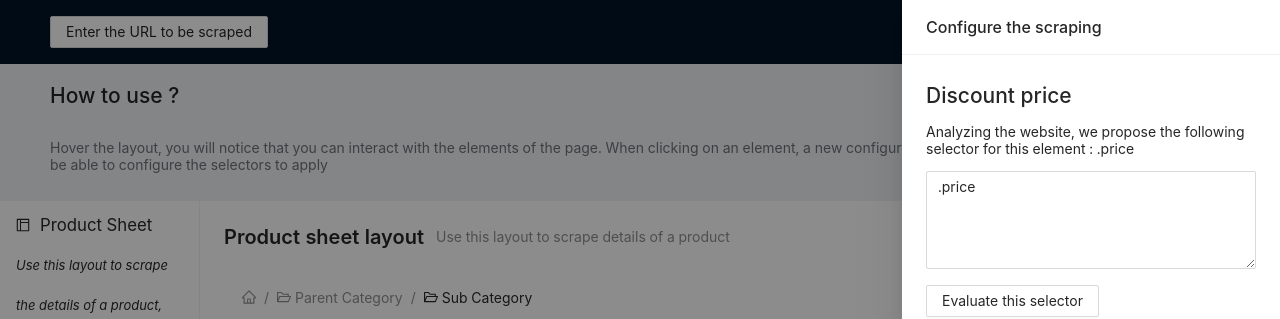
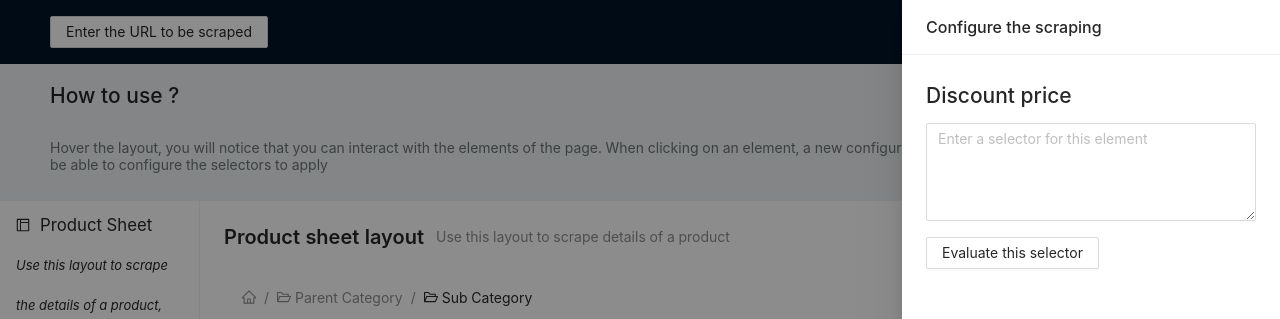
Before and after one commit to Humans-and-Tech/nocode_scraping, a React (Create React App) app in the folder frontend/: page / in a window 1280 px wide. Both pictures are taken after a click on the item "Discount price". Shown: the top 319 px of the page. Built offline with nearby package versions, Linux system fonts and the light colour scheme; no server answers.

Commit message:
feat: 🎸 receive proposals from the backend

```diff
--- a/frontend/src/components/Configurator/FieldConfigurator.tsx
+++ b/frontend/src/components/Configurator/FieldConfigurator.tsx
@@ -1,9 +1,12 @@
-import React, { useState } from "react";
+import React, { useState, useContext } from "react";
 import { Drawer, Input, Button, Space } from "antd";
 import { CheckCircleOutlined } from "@ant-design/icons";
 import { useTranslation } from "react-i18next";
 import { useEffect } from "react";
+import { Socket } from "socket.io-client";
 
+import { SocketContext } from "../../socket";
+import { emit, propose } from '../../socket/events';
 import { ScrapingElement } from "../../interfaces";
 
 const { TextArea } = Input;
@@ -17,11 +20,11 @@ const Configurator = ({
 
   const [isDrawerOpen, setIsDrawerOpen] = useState<boolean>(false);
 
-  const [proposal, setProposal] = useState<string | undefined>(undefined);
-
   const [evaluation, setEvaluation] = useState<string | undefined>(undefined);
 
   const [selector, setSelector] = useState<string | undefined>(undefined);
+
+  const socket = useContext<Socket>(SocketContext);
 
   const toggleDrawer = (): void => {
     setIsDrawerOpen(!isDrawerOpen);
@@ -31,22 +34,30 @@ const Configurator = ({
     e: React.ChangeEvent<HTMLInputElement | HTMLTextAreaElement>
   ) => {
     setSelector(e.target.value);
+
+    // pass the target value
+    // not the selector, because the selector might
+    // not be updated yet while the event is sent to the socket
+    emit(socket, "set-scraping-element", {
+      'name': element.name,
+      'selector': e.target.value
+    });
   };
 
   const evaluateSelector = (): void => {
-    console.log(selector);
     setEvaluation("3.90");
   };
 
   /**
    * reload the Drawer when the element
    * to be configured changes
-   *
-   * --> fetch the proposal for this element
+   * and fetch a proposal for this element
    */
   useEffect(() => {
     toggleDrawer();
-    setProposal(".price");
+    propose(socket, element.name, (proposal) => {
+      setSelector(proposal);
+    })
   }, [element]);
 
   return (
@@ -58,14 +69,14 @@ const Configurator = ({
       visible={isDrawerOpen}
     >
       <h2>{element.label}</h2>
-      {proposal && <p>{t("selector.proposal", { value: proposal })}</p>}
+      {selector && <p>{t("selector.proposal", { value: selector })}</p>}
 
       <Space direction="vertical" size="middle" style={{ display: "flex" }}>
         <TextArea
           rows={4}
           placeholder={t("selector.input_placeholder")}
           onChange={changeSelector}
-          value={proposal}
+          value={selector}
         />
 
         {evaluation && (
--- a/frontend/src/components/Configurator/WebsiteConfigurator.tsx
+++ b/frontend/src/components/Configurator/WebsiteConfigurator.tsx
@@ -6,7 +6,7 @@ import { CheckCircleOutlined } from "@ant-design/icons";
 import { SocketContext } from "../../socket";
 import { emit } from '../../socket/events';
 import { Socket } from "socket.io-client";
-import debounce from "lodash/debounce";
+
 
 const { TextArea } = Input;
 
--- a/frontend/src/interfaces/index.ts
+++ b/frontend/src/interfaces/index.ts
@@ -1,4 +1,4 @@
 export interface ScrapingElement {
-  key: string;
+  name: string;
   label: string;
 }
--- a/frontend/src/socket/events.ts
+++ b/frontend/src/socket/events.ts
@@ -17,3 +17,18 @@ export const emit = (_socket: Socket, event: string, data: unknown) => {
         console.log("emit", event, data);
     }, 500)();
 };
+
+
+/**
+ * request the backend to propose an selector
+ * for the given element name
+ *
+ * @param _socket
+ * @param element
+ * @param callback
+ */
+export const propose = (_socket: Socket, name: string, callback: (proposal: string) => void) => {
+    _socket.emit('propose-selector', name, (proposal: string) => {
+        callback(proposal);
+    });
+};
--- a/frontend/src/views/ProductPage/ProductSheet.tsx
+++ b/frontend/src/views/ProductPage/ProductSheet.tsx
@@ -40,19 +40,19 @@ const ProductSheet: React.FC = () => {
 
   const priceElements: Array<ScrapingElement> = [
     {
-      key: "price.discount",
+      name: "price.discount",
       label: t("product.price.discount"),
     },
     {
-      key: "price.recommended",
+      name: "price.recommended",
       label: t("product.price.recommended"),
     },
     {
-      key: "price.unit",
+      name: "price.unit",
       label: t("product.price.unit"),
     },
     {
-      key: "price.currency",
+      name: "price.currency",
       label: t("product.price.currency"),
     },
   ];
@@ -136,7 +136,7 @@ const ProductSheet: React.FC = () => {
                         dataSource={priceElements}
                         renderItem={(item: ScrapingElement) => (
                           <List.Item
-                            key={item.key}
+                            key={item.name}
                             className="gus-scraping-element"
                             onClick={() => {
                               showConfigurator(item);
```
